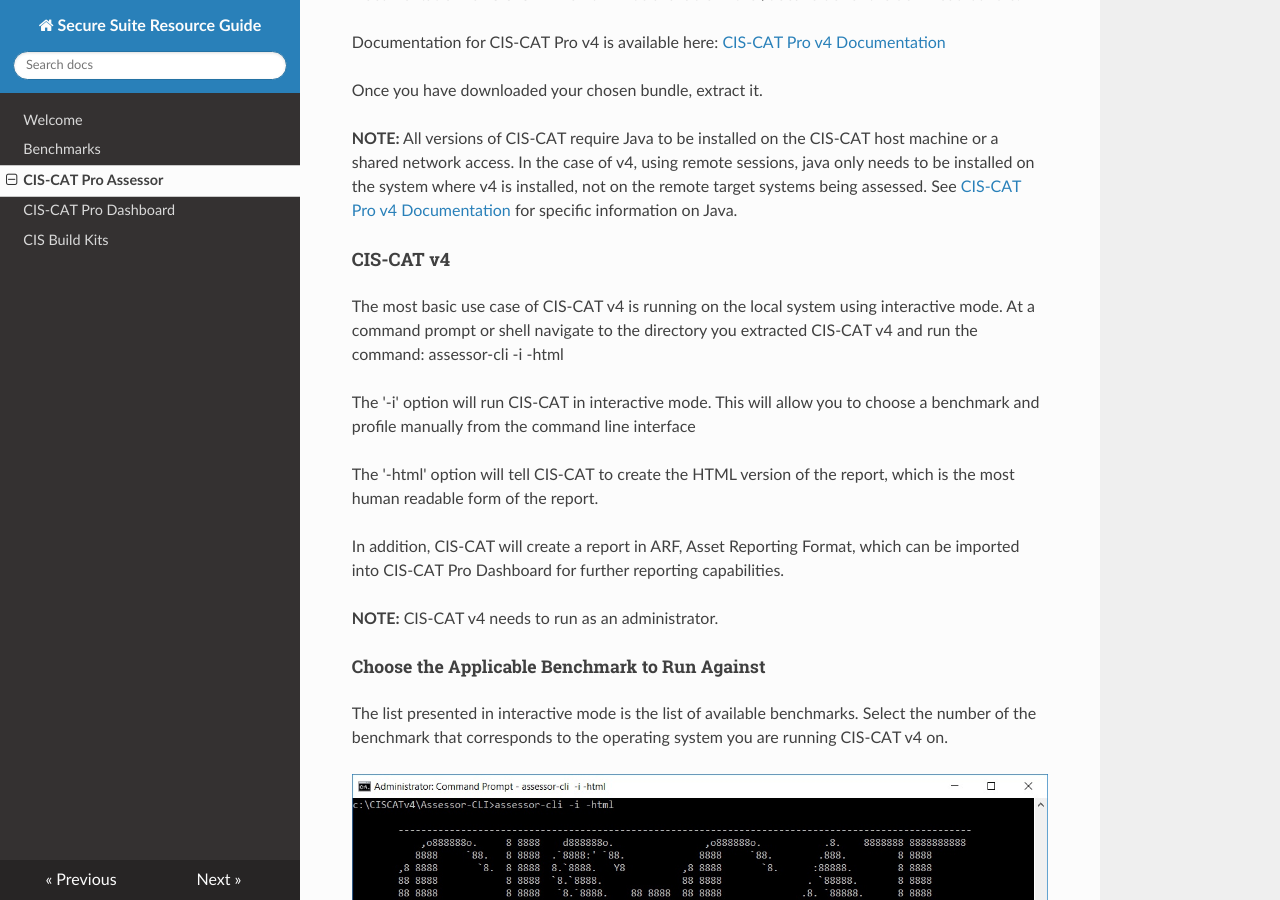
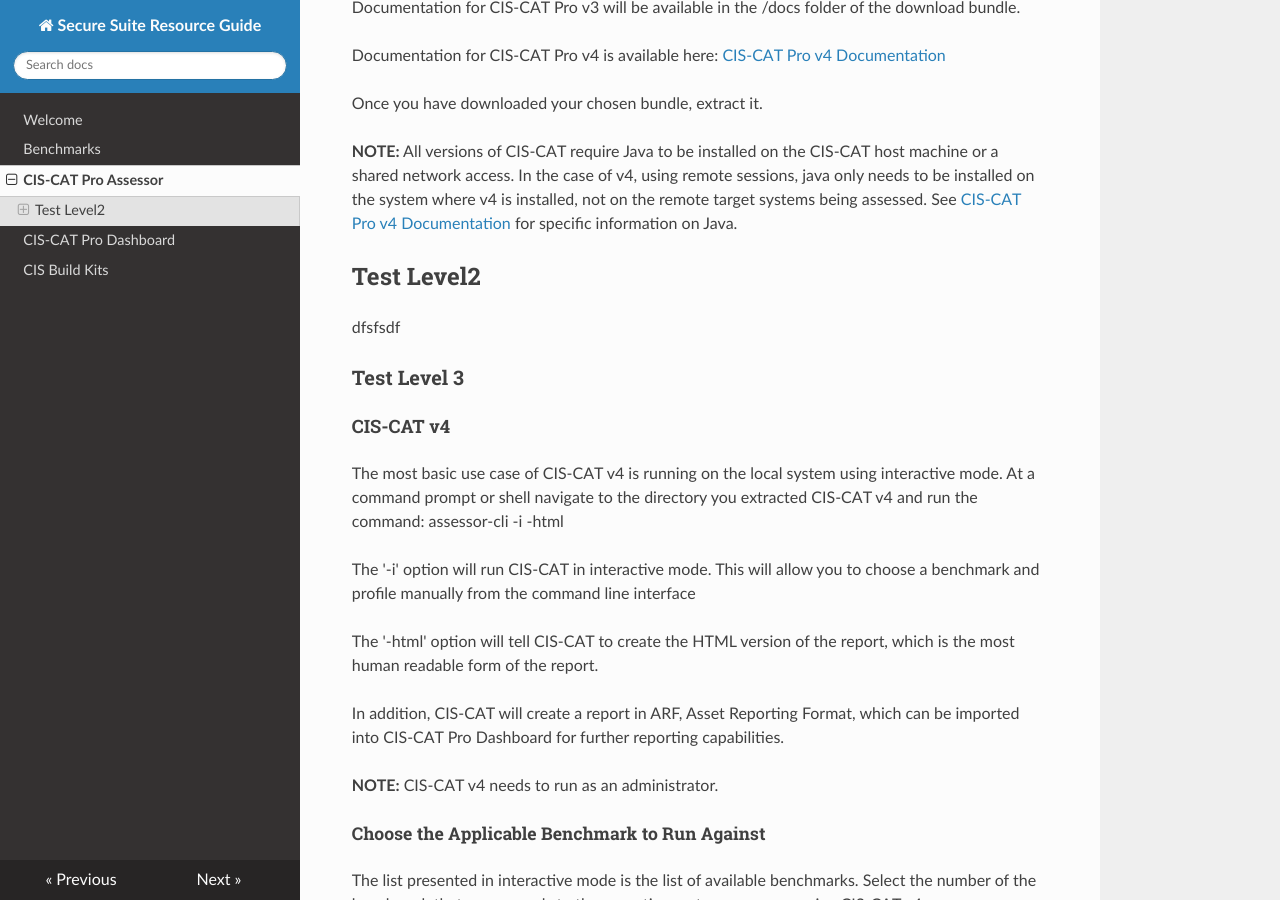
Before and after one commit to CISecurity/SecureSuiteResourceGuide, an MkDocs documentation site: the page built from docs/CIS-CAT/CIS-CATAssessorGuide.md, in a window 1280 px wide and 900 px high, scrolled down 716 px. Built offline with MkDocs 1.6.1, drawn with Linux system fonts in a browser that asks for light colours; nearby versions of some CDN libraries; old or Windows-style settings are respelled for this version of MkDocs.

Commit message:
try levels

```diff
--- a/docs/CIS-CAT/CIS-CATAssessorGuide.md
+++ b/docs/CIS-CAT/CIS-CATAssessorGuide.md
@@ -5,7 +5,7 @@
 5. Begin to remediate
 6. Maintain routine scanning, reviewing and remediation schedule
 
-#### Download CIS-CAT Pro Assessor ####
+# Download CIS-CAT Pro Assessor #
 
 There are two versions of CIS-CAT:
 
@@ -24,6 +24,11 @@
 Once you have downloaded your chosen bundle, extract it.
 
 **NOTE:** All versions of CIS-CAT require Java to be installed on the CIS-CAT host machine  or a shared network access.  In the case of v4, using remote sessions, java only needs to be installed on the system where v4 is installed,  not on the remote target systems being assessed. See [CIS-CAT Pro v4 Documentation](https://ccpa-docs.readthedocs.io/en/latest/) for specific information on Java.
+
+##Test Level2##
+dfsfsdf
+
+###Test Level 3###
 
 #### CIS-CAT v4 ####
 
```
